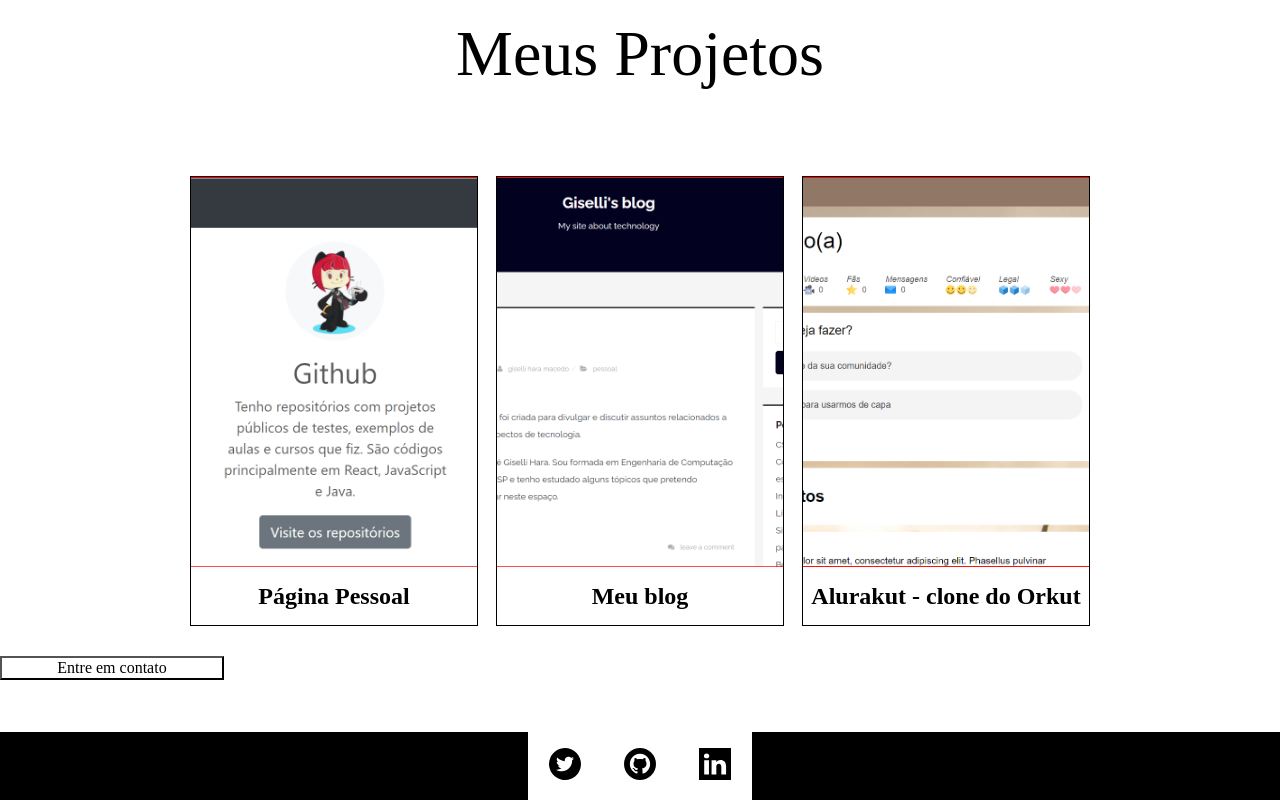
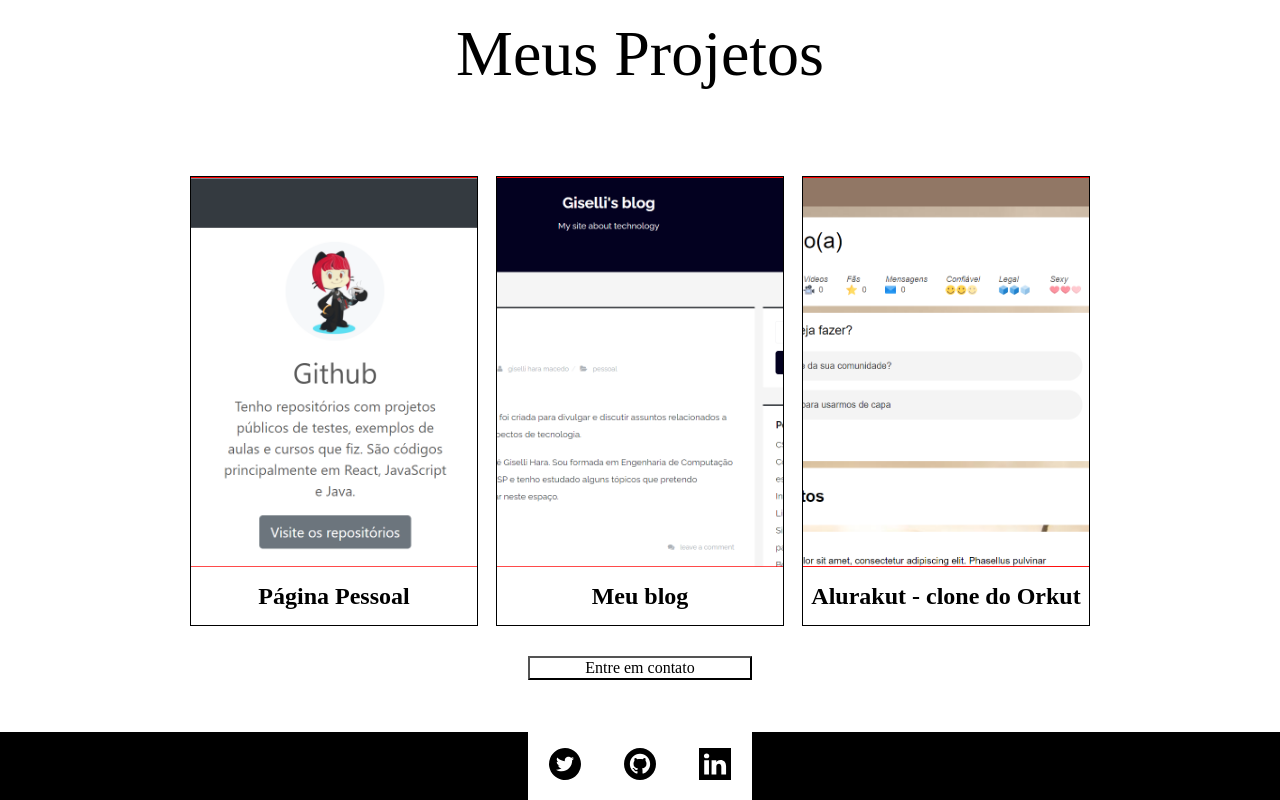
Before and after one commit to giselli/Giselli_Hara_BootcampFrontendAlura, a Next.js app: page / in a window 1280 px wide. Shown: the part 674-1474 px from the top of the page. Built offline with nearby package versions, Linux system fonts and the light colour scheme; a web font is replaced by a local one.

Commit message:
Button centralizado

```diff
--- a/pages/index.jsx
+++ b/pages/index.jsx
@@ -32,6 +32,7 @@ export default function Home() {
               url="https://alurakut-three-jet.vercel.app/"
             />
           </ProjectsWrapper.Row>
+          <ProjectsWrapper.Row>
             <Button
               variant="primary.main"
               margin={{
@@ -47,6 +48,7 @@ export default function Home() {
             >
             Entre em contato
           </Button>
+          </ProjectsWrapper.Row>
         </ProjectsWrapper.Container>
         <Footer />
       </section>
```
Lines whose indentation alone changed are shown as unchanged.
